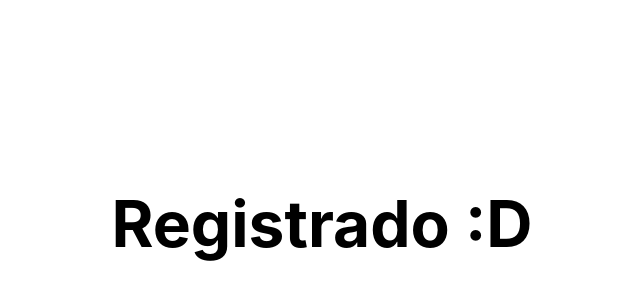
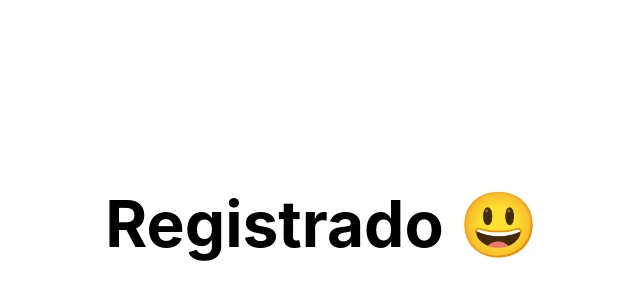
Before and after one commit to adilsongb/registrado-app, a Next.js app in the folder frontend/: page / in a window 1280 px wide. Shown: the part 176-476 px from the top of the page, without its empty margins (318-958 px from the left). Built offline with nearby package versions, Linux system fonts and the light colour scheme.

Commit message:
Fix: testa deploy

```diff
--- a/frontend/pages/index.tsx
+++ b/frontend/pages/index.tsx
@@ -12,7 +12,7 @@ const Home: NextPage = () => {
 
       <main className="main">
         <h1 className="title">
-          Registrado :D
+          Registrado 😃
         </h1>
       </main>
     </div>
```
